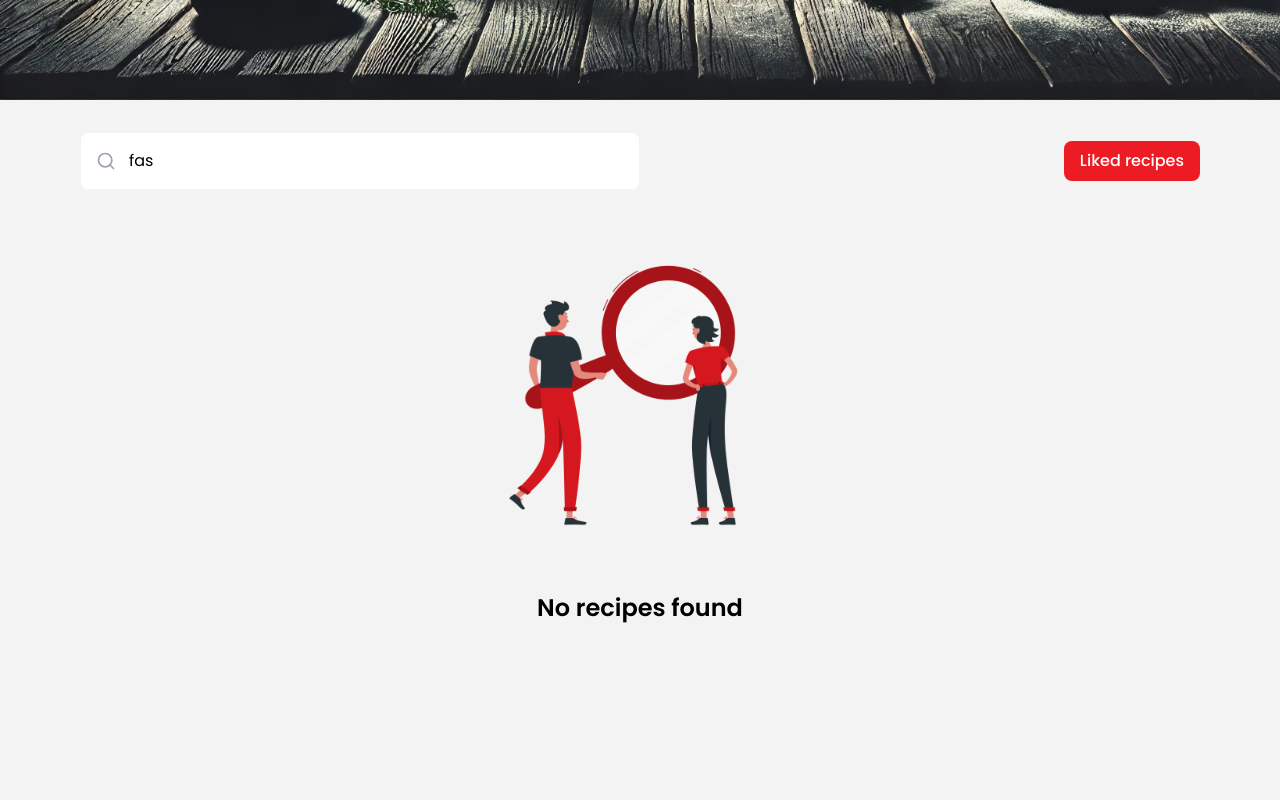
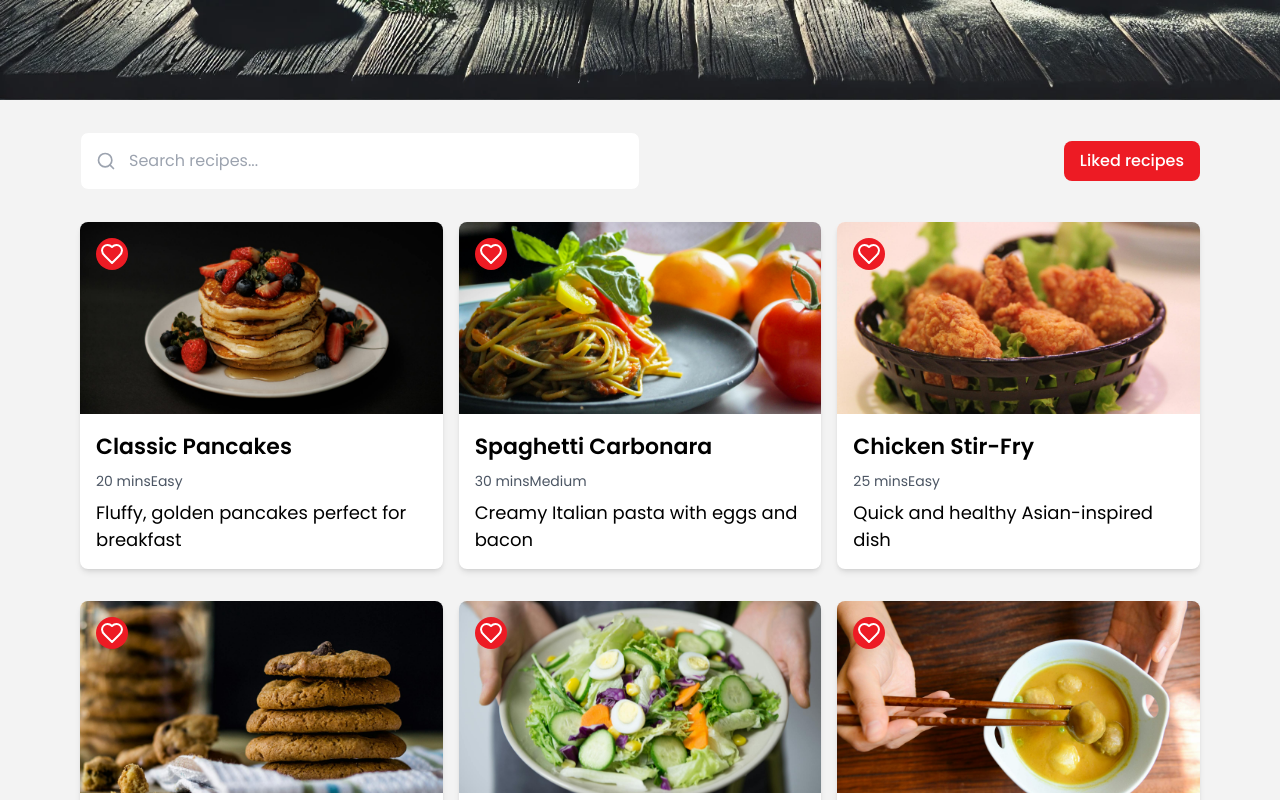
Before and after one commit to maundu55/Recipe, a React (Vite) app: page / in a window 1280 px wide. Shown: the part 700-1500 px from the top of the page. Before the commit the page ends 1358 px from the top, so only its background shows below. Built offline with nearby package versions, Linux system fonts and the light colour scheme.

Commit message:
update liked recipes

```diff
--- a/src/components/Recipe.jsx
+++ b/src/components/Recipe.jsx
@@ -2,10 +2,10 @@ import React from 'react'
 import { Heart } from 'lucide-react'
 import { Link } from 'react-router-dom'
 
-const Recipe = ({recipe}) => {
+const Recipe = ({recipe, onToggle}) => {
   return (
     <div className='relative mb-4 rounded-lg bg-white shadow-md'>
-        <button className='absolute left-4 top-4 z-20 flex size-[32px] cursor-pointer items-center justify-center rounded-full bg-primary-400 text-white'>
+        <button onClick={()=> onToggle(recipe.id)} className='absolute left-4 top-4 z-20 flex size-[32px] cursor-pointer items-center justify-center rounded-full bg-primary-400 text-white'>
             <Heart />
         </button>
         <Link to={`/recipe/${recipe.id}`}>
--- a/src/sections/Recipes.jsx
+++ b/src/sections/Recipes.jsx
@@ -5,7 +5,9 @@ import Recipe from '../components/Recipe'
 import NotFound from '../assets/not-found.png'
 
 const Recipes = () => {
-    const[searchTerm, setSearchTerm] = useState('fas');
+    const[searchTerm, setSearchTerm] = useState('');
+    const [likedRecipes, setLikedRecipes] =useState([]);
+
 const handleChange =(e)=>{
     setSearchTerm(e.target.value)
     // console.log(e)
@@ -13,6 +15,18 @@ const handleChange =(e)=>{
 
 const filteredRecipes = recipes.filter(recipe => recipe.title.toLowerCase().includes(searchTerm.toLowerCase()))
 
+const handleLikedToggle =(recipeId) =>{
+    setLikedRecipes((prevLiked) =>{
+        let updatedLiked;
+
+        if(prevLiked.includes(recipeId)){
+            updatedLiked = prevLiked.filter((id) => id !== recipeId);
+        } else{
+            updatedLiked =[...prevLiked, recipeId];
+        }
+        return updatedLiked;
+    });
+};
   return (
    <section className='mx-auto max-w-6xl px-4 py-8'>
     <div className='md:flex md:justify-between md:w-full md:items-center'>
@@ -42,7 +56,7 @@ const filteredRecipes = recipes.filter(recipe => recipe.title.toLowerCase().incl
         <div className='mt-8 md:grid md:grid-cols-2 md:gap-4 lg:grid-cols-3'>
          {
         filteredRecipes.map(recipe =>(
-            <Recipe key={recipe.id} recipe={recipe} />
+            <Recipe key={recipe.id} recipe={recipe} onToggle={handleLikedToggle} />
         ))
     }
         </div>
```
